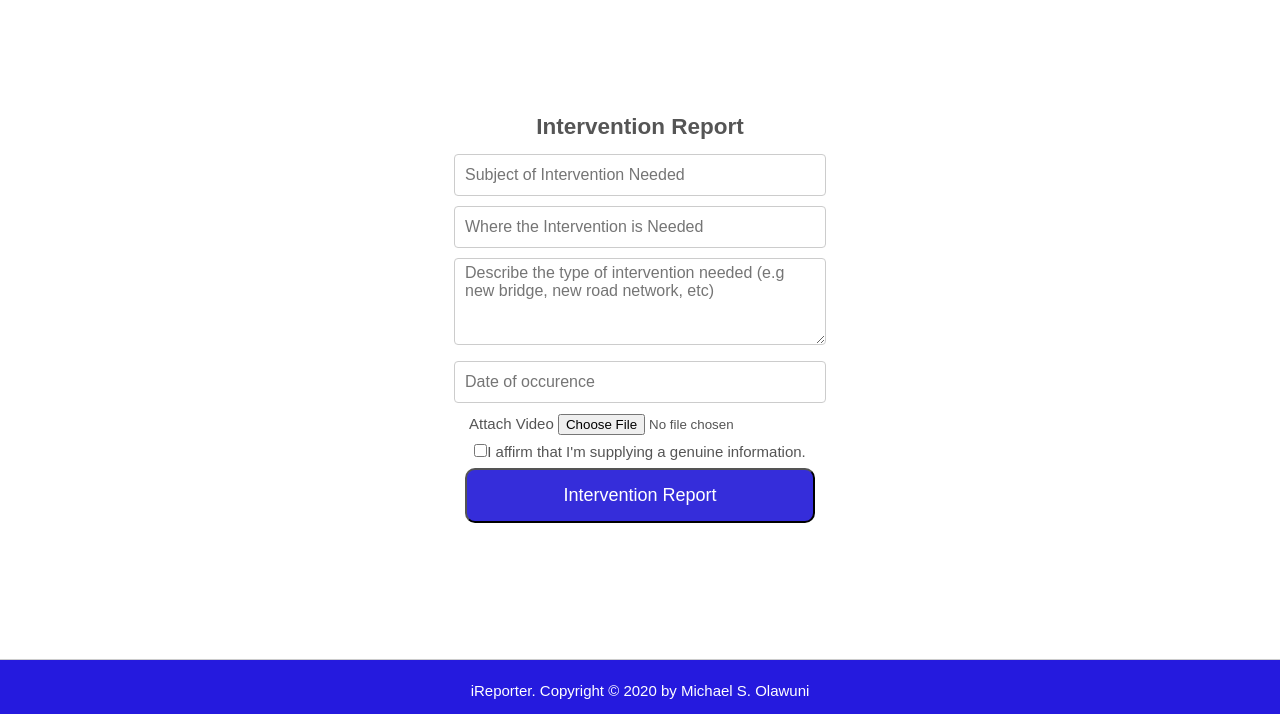
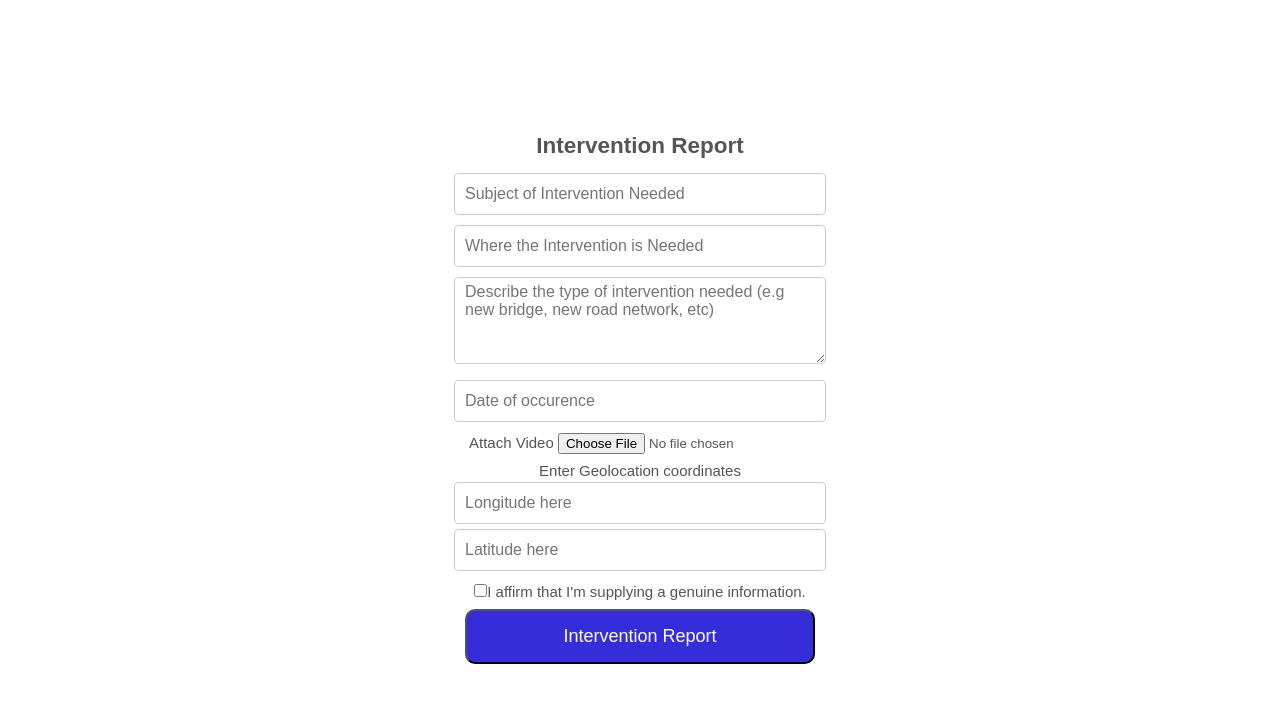
Before and after one commit to mikejesus/iReporter-app, a plain HTML site: page UI/create-intervention.html in a window 1280 px wide. Shown: the part 86-800 px from the top of the page. Drawn offline with Linux system fonts and the light colour scheme.

Commit message:
feature: Add geolocation input

```diff
--- a/UI/create-intervention.html
+++ b/UI/create-intervention.html
@@ -65,6 +65,12 @@
                     </div>
 
                     <div class="form-class">
+                        <label>Enter Geolocation coordinates</label><br>
+                        <input type="text" class="geolocation" placeholder="Longitude here"><br>
+                        <input type="text" class="geolocation" placeholder="Latitude here">
+                    </div>
+
+                    <div class="form-class">
                         <p><input type="checkbox" name="agreement">I affirm that I'm supplying a genuine information.</p>
                         <button type="submit">Intervention Report</button>
                     </div>
--- a/UI/css/style.css
+++ b/UI/css/style.css
@@ -243,7 +243,8 @@ button:hover {
     display: flex;
     align-items: center;
     text-align: center;
-    height: 80vh;
+    height: 100vh;
+    position: relative;
 }
 
 #red-flag h1 {
@@ -300,7 +301,8 @@ textarea,
     display: flex;
     align-items: center;
     text-align: center;
-    height: 80vh;
+    height: 100vh;
+    position: relative;
 }
 
 #intervention h1 {
@@ -340,6 +342,10 @@ textarea,
     margin-top: 5px;
 }
 
+#intervention .geolocation {
+    width: 100px;
+}
+
 
 /* footer */
 
```
Also changed, not shown: UI/create-red-flag.html (+6 -0 lines).
